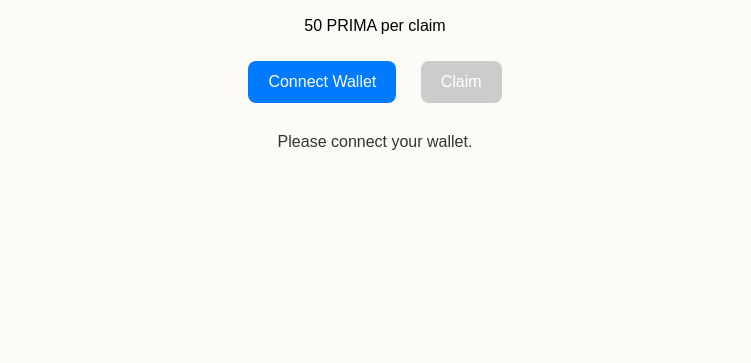
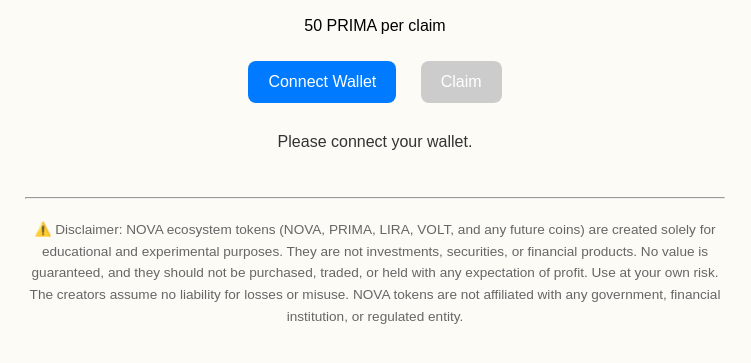
Before and after one commit to claimprima/PRIMA, a plain HTML site: page index.html in a window 1280 px wide. Shown: the part 371-734 px from the top of the page, without its empty margins (265-1016 px from the left). Drawn offline with Linux system fonts and the light colour scheme.

Commit message:
Add files via upload

```diff
--- a/index.html
+++ b/index.html
@@ -19,6 +19,17 @@
 
   <div id="status">Please connect your wallet.</div>
 
+  <!-- ⚠️ Legal Disclaimer -->
+  <footer style="margin-top: 40px; font-size: 0.85rem; color: #666; max-width: 700px; margin-left: auto; margin-right: auto;">
+    <hr style="margin-bottom: 20px;">
+    <p style="line-height: 1.6;">
+      ⚠️ Disclaimer: NOVA ecosystem tokens (NOVA, PRIMA, LIRA, VOLT, and any future coins) are created solely for educational and experimental purposes.
+      They are not investments, securities, or financial products. No value is guaranteed, and they should not be purchased, traded, or held with any expectation of profit.
+      Use at your own risk. The creators assume no liability for losses or misuse.
+      NOVA tokens are not affiliated with any government, financial institution, or regulated entity.
+    </p>
+  </footer>
+
   <script src="https://cdn.jsdelivr.net/npm/web3@1.10.0/dist/web3.min.js"></script>
   <script src="script.js"></script>
 </body>
```
